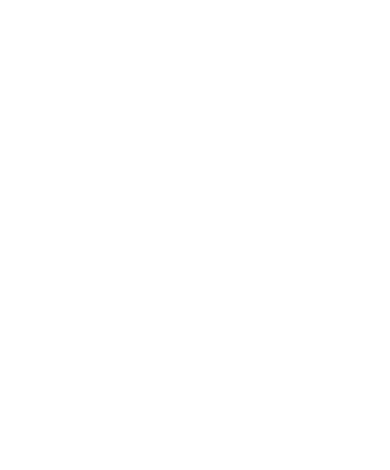
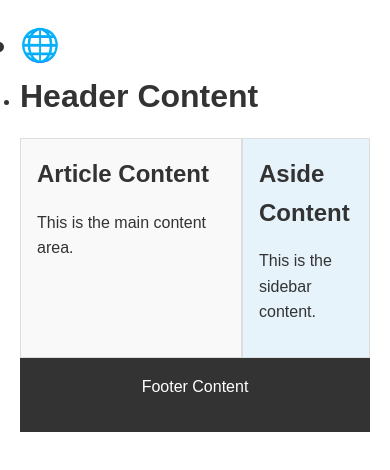
Before and after one commit to maii55/alx_html_css, a plain HTML site: page css_basic/index.html in a window 390 px wide. Drawn offline with Linux system fonts and the light colour scheme.

Commit message:
Add Flexbox layout, responsive design, and custom styles with logo to css_basic

```diff
--- a/css_basic/index.html
+++ b/css_basic/index.html
@@ -0,0 +1,31 @@
+<!DOCTYPE html>
+<html lang="en">
+<head>
+    <meta charset="UTF-8">
+    <meta name="viewport" content="width=device-width, initial-scale=1.0">
+    <title>Home Page</title>
+    <link href="base.css" rel="stylesheet">
+    <link href="styles.css" rel="stylesheet">
+</head>
+<body class="works_on_smartphone">
+    <header>
+    <ul>
+        <li class="logo">&#127760;</li>
+        <li><h1>Header Content</h1></li>
+    </ul>
+</header>
+    <main>
+        <article>
+            <h2>Article Content</h2>
+            <p>This is the main content area.</p>
+        </article>
+        <aside>
+            <h2>Aside Content</h2>
+            <p>This is the sidebar content.</p>
+        </aside>
+    </main>
+    <footer>
+        <p>Footer Content</p>
+    </footer>
+</body>
+</html>
--- a/css_basic/styles.css
+++ b/css_basic/styles.css
@@ -0,0 +1,47 @@
+Set-Content -Path css_basic/styles.css -Value @"
+body {
+    display: flex;
+    flex-direction: column;
+}
+
+main {
+    display: flex;
+    flex-direction: row;
+    flex: auto;
+}
+
+article {
+    flex: 2;
+    overflow-y: auto;
+}
+
+aside {
+    flex: 1;
+    overflow-y: auto;
+}
+"@
+header {
+background-color: #1DA1F2;
+color: white;
+padding: 1rem;
+}
+article {
+background-color: #f9f9f9;
+padding: 1rem;
+border: 1px solid #ddd;
+}
+aside {
+background-color: #e6f3fa;
+padding: 1rem;
+border: 1px solid #ddd;
+}
+footer {
+background-color: #333;
+color: white;
+padding: 1rem;
+text-align: center;
+}
+.logo {
+font-size: 2rem;
+font-weight: bold;
+}
```
Also changed, not shown: css_basic/tweets.html (+0 -1 lines).
